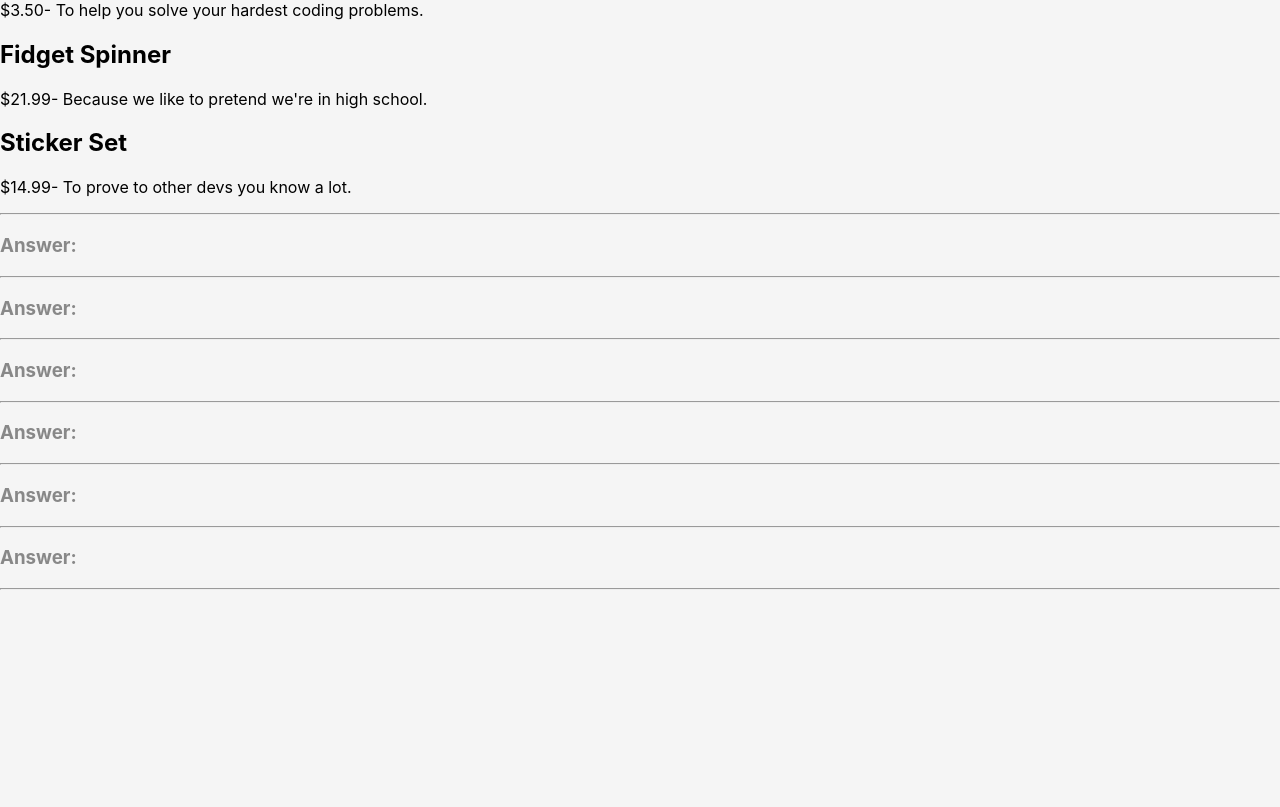
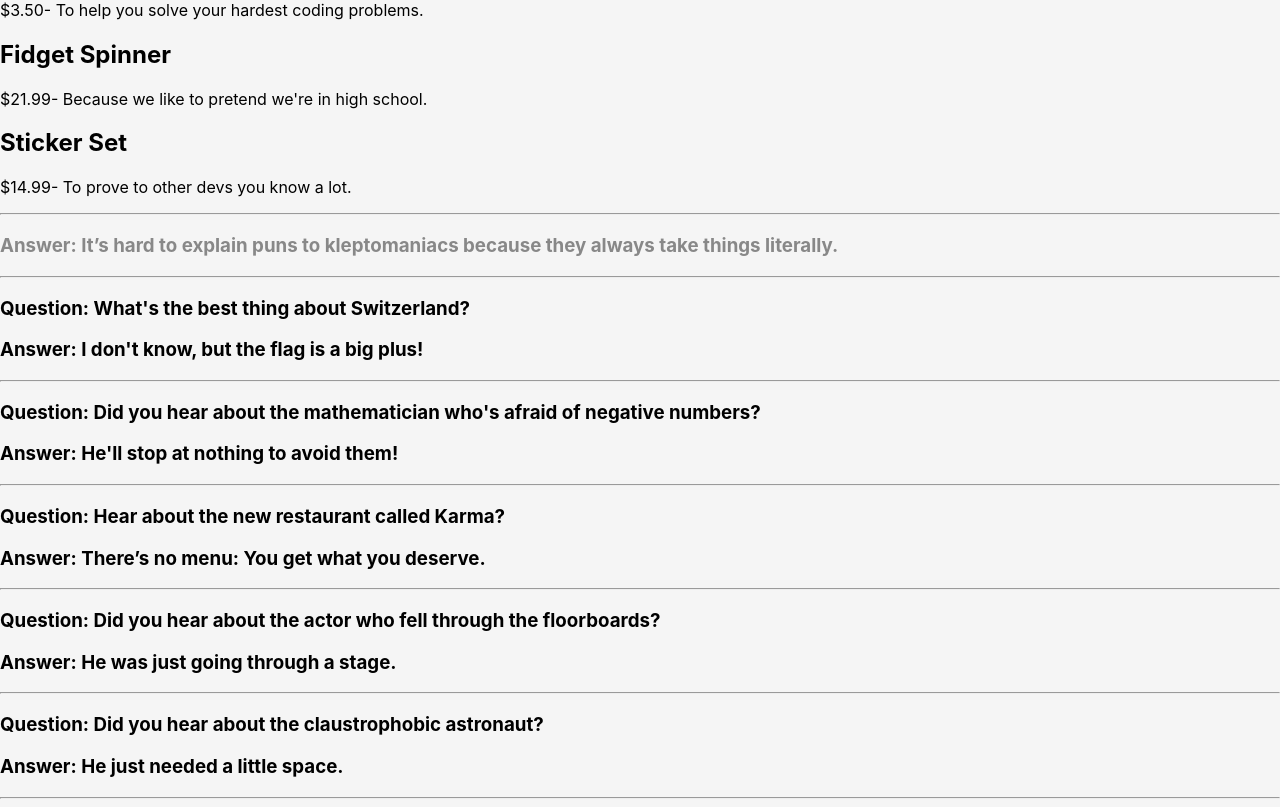
Before and after one commit to JK117/React-Todo, a React (Create React App) app: page / in a window 1280 px wide. Shown: the part 1120-1927 px from the top of the page. Before the commit the page ends 1718 px from the top, so only its background shows below. Built offline with nearby package versions, Linux system fonts and the light colour scheme.

Commit message:
Adjust props of Joke component.

```diff
--- a/src/components/Joke.js
+++ b/src/components/Joke.js
@@ -8,8 +8,8 @@ class Joke extends Component {
     render() {
         return (
             <div>
-                <h3 style={{display: !this.props.question && "none"}}>Question: {this.props.joke.question}</h3>
-                <h3 style={{color: !this.props.question && "#888888"}}>Answer: {this.props.joke.answer}</h3>
+                <h3 style={{display: !this.props.joke.question && "none"}}>Question: {this.props.joke.question}</h3>
+                <h3 style={{color: !this.props.joke.question && "#888888"}}>Answer: {this.props.joke.punchLine}</h3>
                 <hr/>
             </div>
         )
```
